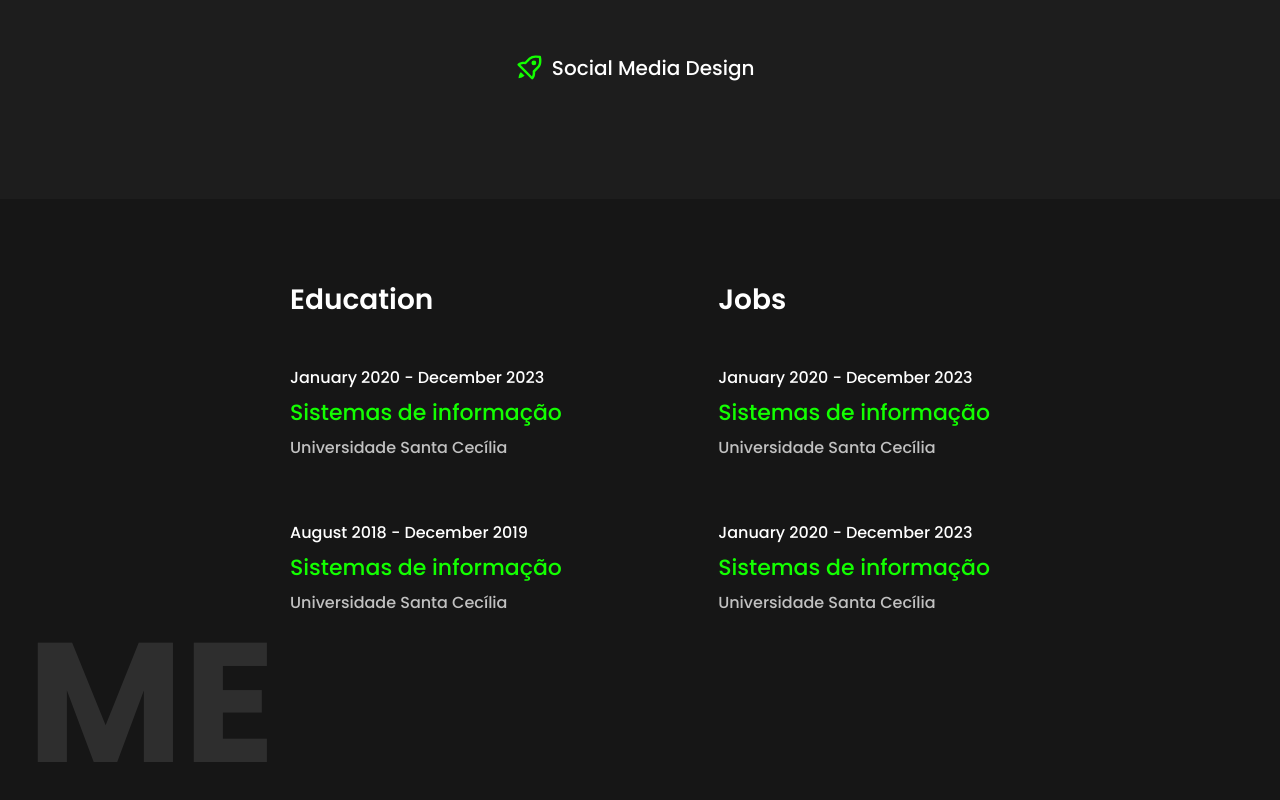
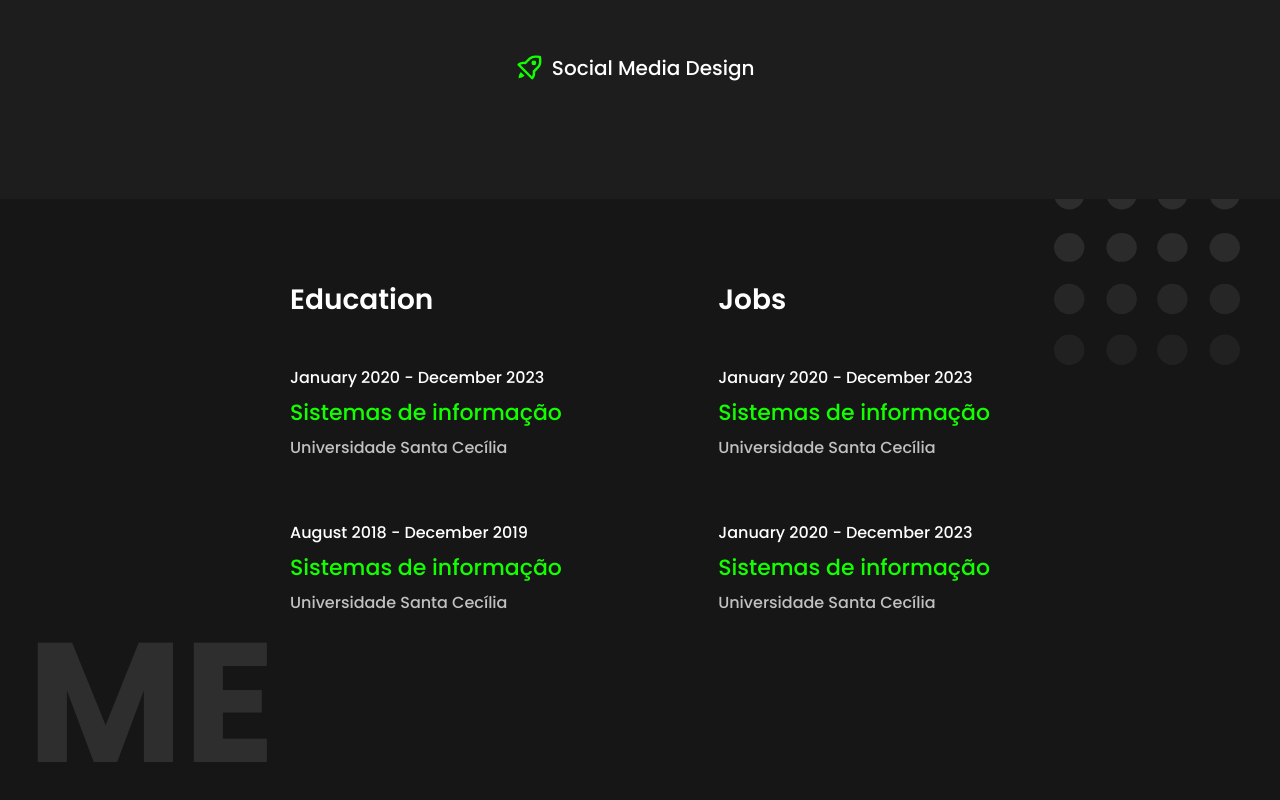
Before and after one commit to ThiagoLeaoDev/Portfolio_old, a Next.js app: page / in a window 1280 px wide. Shown: the part 1818-2618 px from the top of the page. Built offline with nearby package versions, Linux system fonts and the light colour scheme.

Commit message:
components about me

```diff
--- a/pages/index.js
+++ b/pages/index.js
@@ -108,6 +108,9 @@ export default function Home() {
                 </SC.BoxIconTextServices>
               </SC.ContainerServices>
             </SC.Content>
+            <SC.ContainerComponentAbout right="40px" bottom="-170px">
+              <SC.SquareComponent src="/square_dots.svg" width={186} height={186} quality={100}/>
+            </SC.ContainerComponentAbout>
           </SC.TireServices>
         <SC.ContainerEducationJobs>
           <SC.ContainerColumnsEducationJobs>
--- a/styles/mainStyle.js
+++ b/styles/mainStyle.js
@@ -368,6 +368,7 @@ export const TireServices = styled.div`
 `;
 
 export const ContainerComponentAbout = styled.div`
+  z-index: -1;
   position: absolute;
   top: ${(props) => props.top};
   right: ${(props) => props.right};
```
